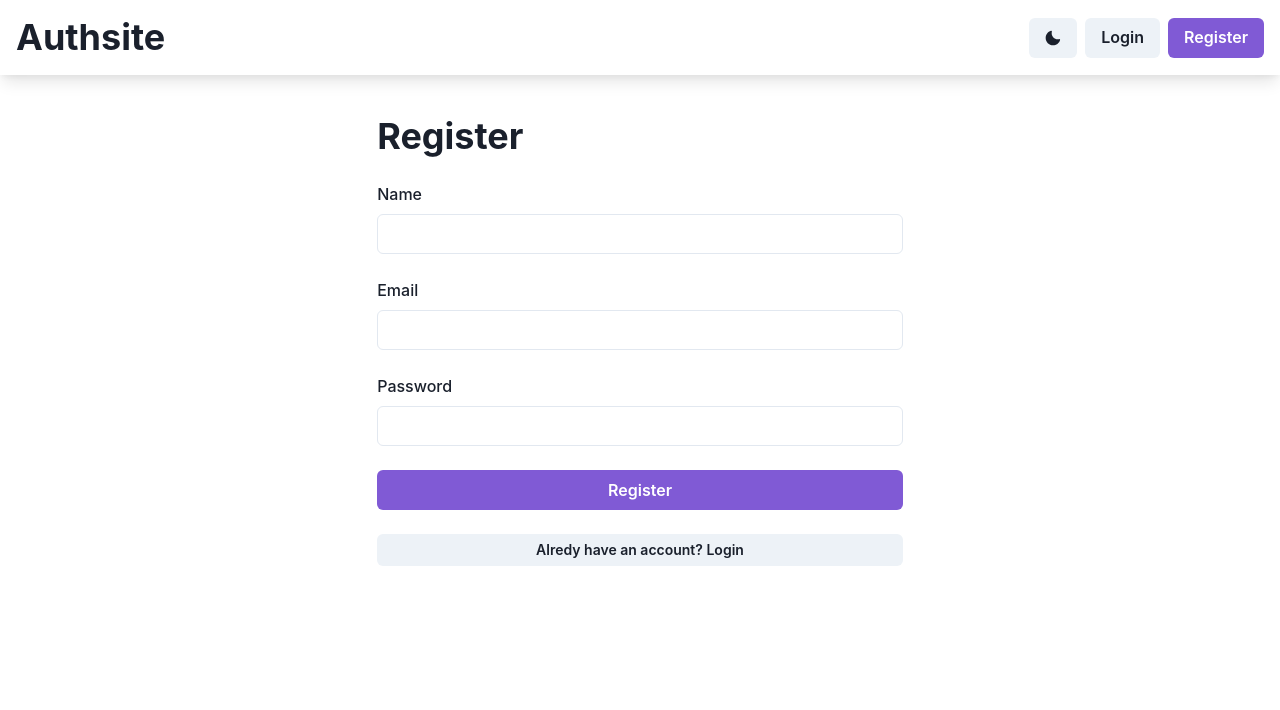
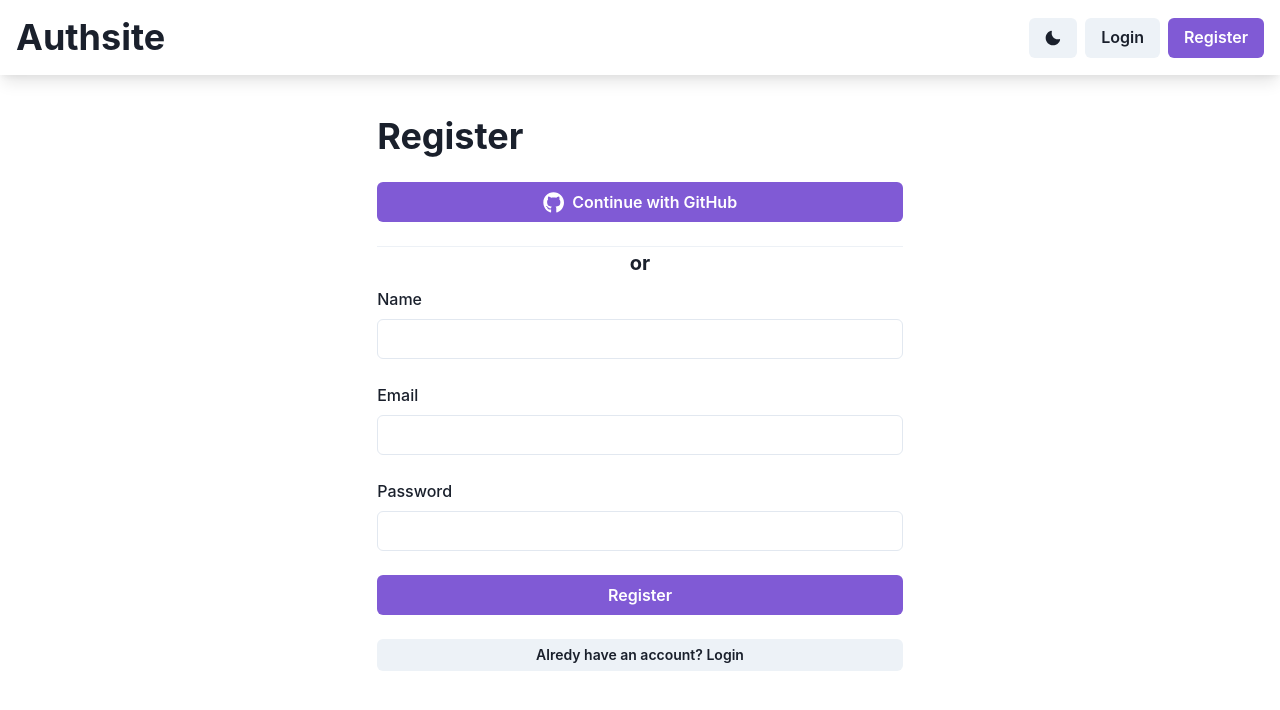
Before and after one commit to danlopes-arc/auth-site-web, a React (Create React App) app: page /register in a window 1280 px wide. Shown: the top 710 px of the page. Built offline with nearby package versions, Linux system fonts and the light colour scheme.

Commit message:
Add GitHub Auth support

```diff
--- a/src/App.tsx
+++ b/src/App.tsx
@@ -2,6 +2,7 @@ import { ChakraProvider, Container } from '@chakra-ui/react'
 import React from 'react'
 import { Provider } from 'react-redux'
 import { BrowserRouter, Route, Switch } from 'react-router-dom'
+import GitHubAuth from './components/GitHubAuth'
 import NavBar from './components/NavBar'
 import LoggedOutRoute from './components/routes/LoggedOutRoute'
 import PrivateRoute from './components/routes/PrivateRoute'
@@ -22,6 +23,7 @@ function App() {
             <Container p={10}>
               <Switch>
                 <Route path="/" exact component={Index} />
+                <Route path="/auth/github/callback" exact component={GitHubAuth} />
                 <LoggedOutRoute path="/register" exact component={Register} />
                 <LoggedOutRoute path="/login" exact component={Login} />
                 <PrivateRoute path="/me" exact component={Me} />
--- /dev/null
+++ b/src/components/ExternalAuthButtons.tsx
@@ -0,0 +1,40 @@
+import { Box, Button, Center, Divider, Heading } from '@chakra-ui/react'
+import { faGithub } from '@fortawesome/free-brands-svg-icons'
+import { FontAwesomeIcon } from '@fortawesome/react-fontawesome'
+import QueryString from 'qs'
+import React from 'react'
+
+interface ExternalAuthButtonsProps {}
+
+const ExternalAuthButtons: React.FC<ExternalAuthButtonsProps> = () => {
+  const onGithubClick = () => {
+    console.log("id:", process.env.REACT_APP_GITHUB_CLIENT_ID)
+    const query = QueryString.stringify(
+      {
+        response_type: 'code',
+        redirect_url: 'http://localhost:3000/auth/github/callback',
+        scope: ['user:email'],
+        client_id: process.env.REACT_APP_GITHUB_CLIENT_ID,
+      },
+      { addQueryPrefix: true, arrayFormat: 'repeat' }
+    )
+    const url = `https://github.com/login/oauth/authorize${query}`
+    window.location.assign(url)
+  }
+  return (
+    <>
+      <Button w="100%" colorScheme="purple" mb={6} onClick={onGithubClick}>
+        <Box as={FontAwesomeIcon} icon={faGithub} size="lg" mr={2} />
+        Continue with GitHub
+      </Button>
+      <Divider mb={1} />
+      <Center>
+        <Heading size="md" mb={3}>
+          or
+        </Heading>
+      </Center>
+    </>
+  )
+}
+
+export default ExternalAuthButtons
--- /dev/null
+++ b/src/components/GitHubAuth.tsx
@@ -0,0 +1,52 @@
+import React, { useEffect, useState } from 'react'
+import { Redirect, useHistory } from 'react-router-dom'
+import qs from 'qs'
+import axios from 'axios'
+import { useDispatch } from 'react-redux'
+import { SET_TOKEN } from '../store/system/types'
+import { Center, Spinner } from '@chakra-ui/react'
+
+interface GitHubAuthProps {}
+
+const GitHubAuth: React.FC<GitHubAuthProps> = () => {
+  const history = useHistory()
+  const dispatch = useDispatch()
+
+  const code = qs.parse(history.location.search, { ignoreQueryPrefix: true })
+    .code
+
+  const [isLoading, setIsLoading] = useState(true)
+
+  useEffect(() => {
+    const tryLogin = async () => {
+      try {
+        const res = await axios.get(`/api/auth/github/login?code=${code}`)
+
+        dispatch({
+          type: SET_TOKEN,
+          token: res.data.token,
+        })
+        history.push('/me')
+      } catch (err) {
+        setIsLoading(false)
+      }
+    }
+
+    if (!code) {
+      setIsLoading(false)
+    } else {
+      tryLogin()
+    }
+  }, [code, history, dispatch])
+
+  if (isLoading) {
+    return (
+      <Center>
+        <Spinner size="xl" />
+      </Center>
+    )
+  }
+  return <Redirect to="/" />
+}
+
+export default GitHubAuth
--- a/src/pages/login.tsx
+++ b/src/pages/login.tsx
@@ -11,6 +11,7 @@ import { login } from '../store/system/actions'
 import { useDispatch } from 'react-redux'
 import { AppDispatch } from '../store'
 import { TITLE } from '../consts'
+import ExternalAuthButtons from '../components/ExternalAuthButtons'
 
 const textFields: TextFieldProps<UserLoginData>[] = [
   {
@@ -77,6 +78,9 @@ const Login: React.FC<LoginProps> = () => {
           <Heading as="h1" mb={6}>
             Login
           </Heading>
+
+          <ExternalAuthButtons />
+
           {textFields.map((textField, i) => (
             <TextField
               key={i}
--- a/src/pages/me.tsx
+++ b/src/pages/me.tsx
@@ -1,8 +1,9 @@
 import {
   Avatar,
   Button,
+  Center,
   Heading,
-  Skeleton,
+  Spinner,
   StackDivider,
   Text,
   VStack,
@@ -59,7 +60,17 @@ const Me: React.FC<MeProps> = () => {
     </VStack>
   )
 
-  return <>{!user ? <Skeleton>{content}</Skeleton> : <>{content}</>}</>
+  return (
+    <>
+      {!user ? (
+        <Center>
+          <Spinner size="xl" />
+        </Center>
+      ) : (
+        content
+      )}
+    </>
+  )
 }
 
 export default Me
--- a/src/pages/register.tsx
+++ b/src/pages/register.tsx
@@ -11,6 +11,7 @@ import { useDispatch } from 'react-redux'
 import { AppDispatch } from '../store'
 import { registerUser } from '../store/system/actions'
 import { TITLE } from '../consts'
+import ExternalAuthButtons from '../components/ExternalAuthButtons'
 
 const textFields: TextFieldProps<UserRegisterData>[] = [
   {
@@ -93,6 +94,9 @@ const Register: React.FC<RegisterProps> = () => {
           <Heading as="h1" mb={6}>
             Register
           </Heading>
+
+          <ExternalAuthButtons />
+
           {textFields.map((textField, i) => (
             <TextField
               key={i}
```
Also changed, not shown: package.json (+7 -0 lines), 2 other files (tests, documents, lock files or other folders).
